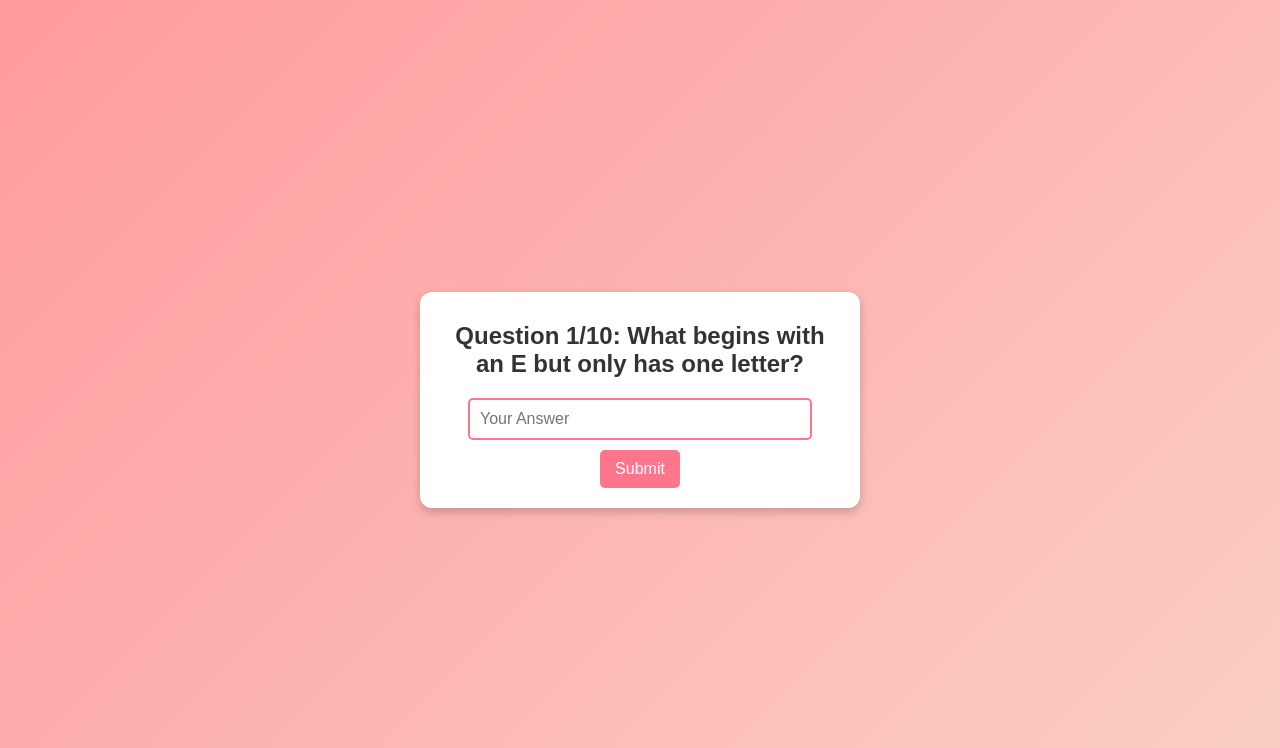
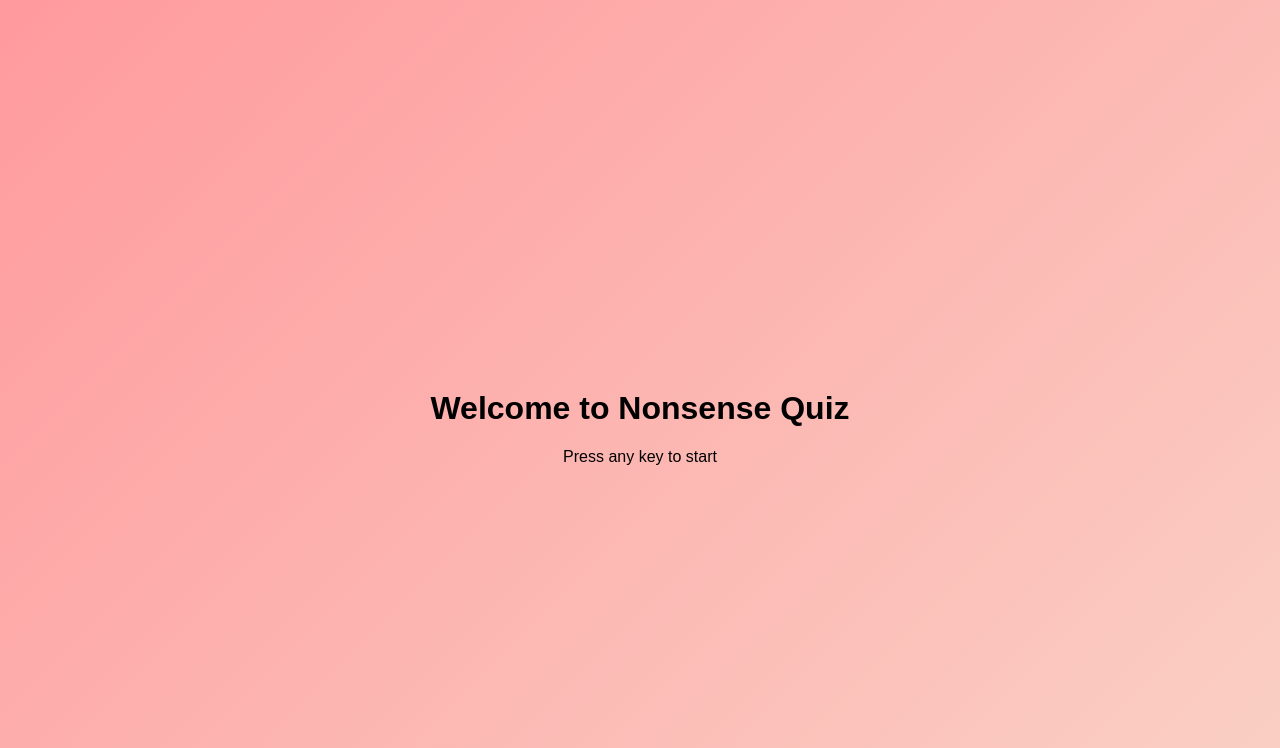
Before and after one commit to Chung1235/myone, a Flask app: page / in a window 1280 px wide. Shown: the top 748 px of the page. Run offline with Flask 3, Linux system fonts and the light colour scheme.

Commit message:
Update index.html

```diff
--- a/eng_nonsense_flsk/templates/index.html
+++ b/eng_nonsense_flsk/templates/index.html
@@ -9,42 +9,63 @@
         let questions = [];
         let currentQuestion = 0;
         let score = 0;
+        let gameStarted = false;
 
         async function loadQuestions() {
             let response = await fetch("/get_question");
             questions = await response.json();
-            renderQuestion();
+        }
+
+        function startGame() {
+            if (!gameStarted) {
+                gameStarted = true;
+                document.getElementById("start-screen").style.display = "none";
+                document.getElementById("game").style.display = "block";
+                renderQuestion();
+            }
         }
 
         function renderQuestion() {
             if (currentQuestion >= questions.length) {
-                document.getElementById("game").innerHTML = `
-                                <h2>Game Over!</h2>
-                                <p>Your Score: ${score}/${questions.length}</p>
-                                <button onclick="location.reload()">Restart</button>
-                            `;
+                let resultHTML = `<h2>Game Over!</h2>
+                                  <p>Your Score: ${score}/${questions.length}</p>
+                                  <h3>Answers:</h3>
+                                  <ul>`;
+                questions.forEach(q => {
+                    resultHTML += `<li>${q.question} - <strong>${q.answer.join(", ")}</strong></li>`;
+                });
+                resultHTML += `</ul><button onclick="location.reload()">Restart</button>`;
+                document.getElementById("game").innerHTML = resultHTML;
                 return;
             }
             document.getElementById("question").textContent = `Question ${currentQuestion + 1}/${questions.length}: ${questions[currentQuestion].question}`;
             document.getElementById("answer").value = "";
+            document.getElementById("answer").focus();
         }
 
         function checkAnswer() {
             let input = document.getElementById("answer").value.toLowerCase();
-            if (input === questions[currentQuestion].answer) {
+            if (questions[currentQuestion].answer.includes(input)) {
                 score++;
             }
             currentQuestion++;
             renderQuestion();
         }
 
-        document.addEventListener("DOMContentLoaded", loadQuestions);
+        document.addEventListener("DOMContentLoaded", () => {
+            loadQuestions();
+            document.addEventListener("keydown", startGame);
+        });
     </script>
 </head>
 <body>
-    <div id="game">
+    <div id="start-screen" style="text-align: center; margin-top: 50px;">
+        <h1>Welcome to Nonsense Quiz</h1>
+        <p>Press any key to start</p>
+    </div>
+    <div id="game" style="display: none;">
         <h2 id="question"></h2>
-        <input type="text" id="answer" placeholder="Your Answer">
+        <input type="text" id="answer" placeholder="Your Answer" autofocus>
         <button onclick="checkAnswer()">Submit</button>
     </div>
 </body>
```
